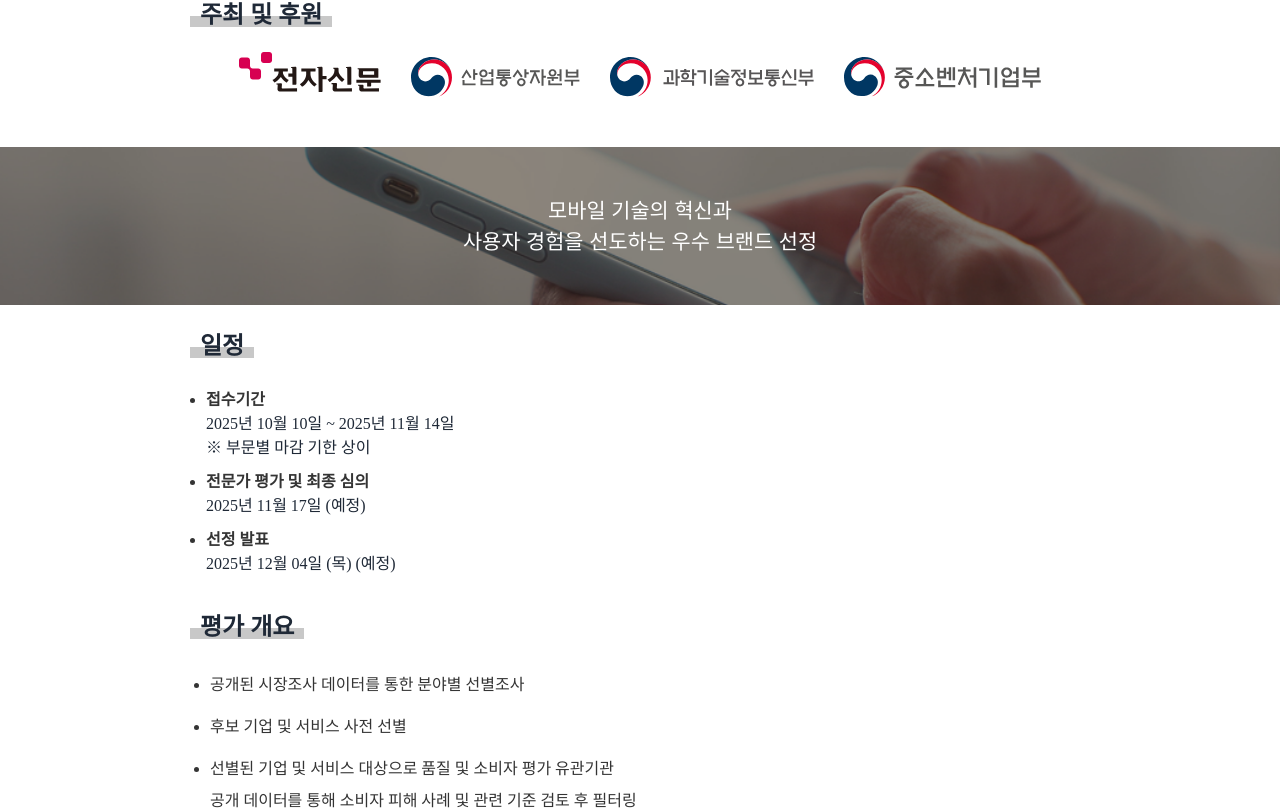
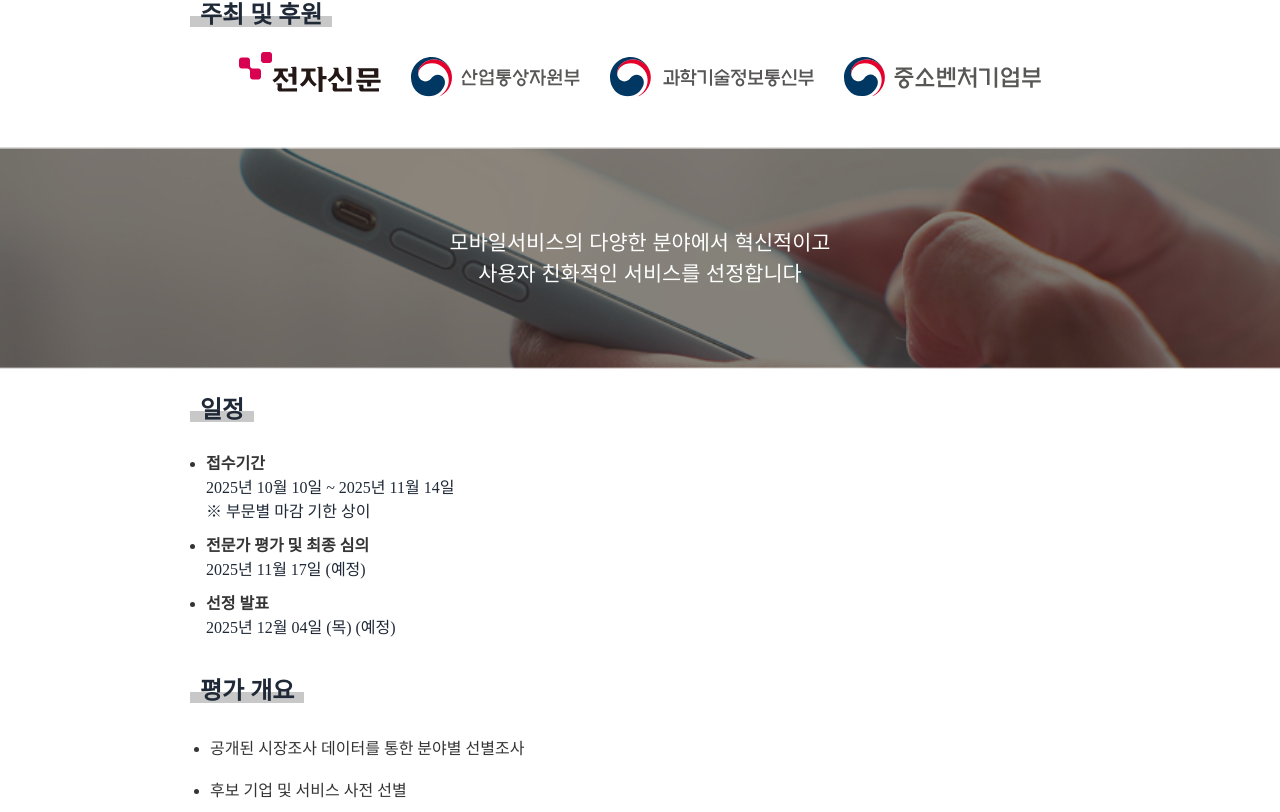
Before and after one commit to jihee1103/onMedia, a React (Vite) app: page /mobile in a window 1280 px wide. Shown: the part 828-1640 px from the top of the page. Built offline with nearby package versions, Linux system fonts and the light colour scheme; a web font is replaced by a local one.

Commit message:
피드백 반영

```diff
--- a/src/components/header/Header.jsx
+++ b/src/components/header/Header.jsx
@@ -20,10 +20,10 @@ function Header() {
               <Link to="/k-digital">k-디지털브랜드 대상</Link>
             </li>
             <li>
-              <Link to="/appliance">대한민국 가전대상</Link>
+              <Link to="/mobile">대한민국 모바일서비스 대상</Link>
             </li>
             <li>
-              <Link to="/mobile">대한민국 모바일서비스 대상</Link>
+              <Link to="/appliance">대한민국 가전대상</Link>
             </li>
             <li>
               <Link to="/about">CONTACT</Link>
--- a/src/components/intro/Intro.jsx
+++ b/src/components/intro/Intro.jsx
@@ -12,9 +12,9 @@ function Intro({ type }) {
     ),
     mobile: (
       <>
-        모바일 기술의 혁신과
+        모바일서비스의 다양한 분야에서 혁신적이고
         <br />
-        사용자 경험을 선도하는 우수 브랜드 선정
+        사용자 친화적인 서비스를 선정합니다
       </>
     ),
     appliance: <>소비자 만족 1위의 대한민국 대표 가전브랜드</>,
--- a/src/components/intro/intro.module.scss
+++ b/src/components/intro/intro.module.scss
@@ -6,7 +6,7 @@
     background-image: url(/assets/mobileAward/intro.png);
     background-position: center;
     background-size: cover;
-    padding: 3rem 0;
+    padding: 5rem 0;
     height: auto;
     font-weight: 500;
     font-size: 1.3rem;
--- a/src/components/rewardDetail/RewardDetail.jsx
+++ b/src/components/rewardDetail/RewardDetail.jsx
@@ -27,7 +27,10 @@ function RewardDetail({ type }) {
           <div className={styles.reward}>
             <div className={styles.emblem}>
               <img src="/assets/digitalAward/digital-reward2.png" />
-              <img src="/assets/digitalAward/digital-reward3.png" />
+              <img
+                src="/assets/digitalAward/digital-reward3.png"
+                className={styles.emblem2}
+              />
             </div>
             <div>수상 엠블럼</div>
           </div>
--- a/src/components/rewardDetail/rewardDetail.module.scss
+++ b/src/components/rewardDetail/rewardDetail.module.scss
@@ -32,8 +32,12 @@
   flex: row;
   gap: 50px;
   >img {
-      max-width: 250px;
-      max-height: 200px;
+      max-width: 300px;
+      max-height: 170px;
       object-fit: contain;
     }
 }
+
+// .emblem2 {
+//   height: 160px;
+// }
--- a/src/components/schedule/Schedule.jsx
+++ b/src/components/schedule/Schedule.jsx
@@ -10,11 +10,11 @@ function Schedule({ type }) {
         <ul className={styles.schedule}>
           <li>접수기간</li>
           <p>
-            2025년 04월 01일 ~ 2025년 04월 30일
+            2025년 04월 01일 ~ 2025년 05월 12일
             <br />※ 부문별 마감 기한 상이
           </p>
           <li>전문가 평가 및 최종 심의</li>
-          <p>2025년 04월 30일</p>
+          <p>2025년 05월 19일</p>
           <li>선정 발표</li>
           <p>2025년 05월 29일 (목)</p>
         </ul>
```
